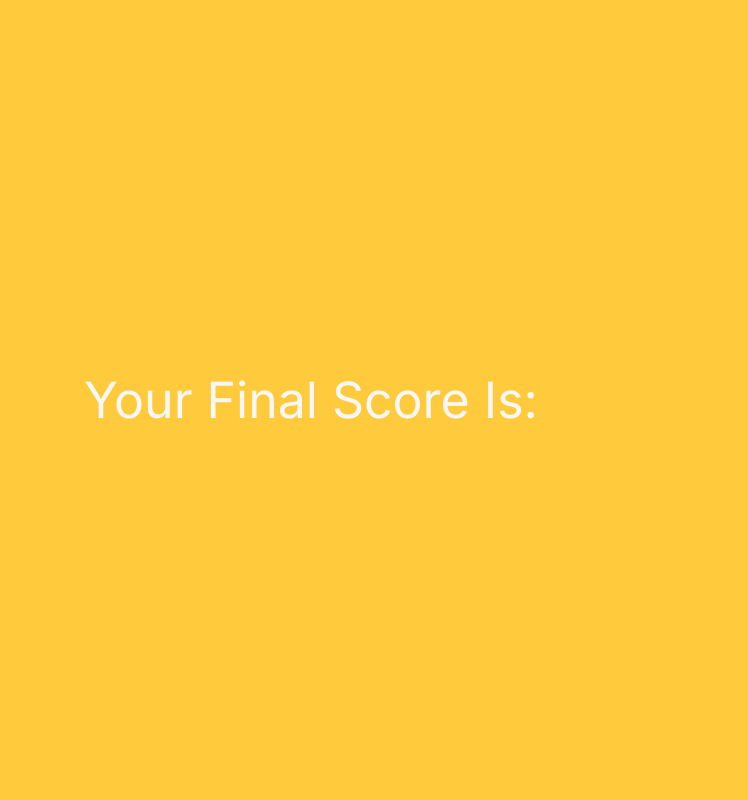
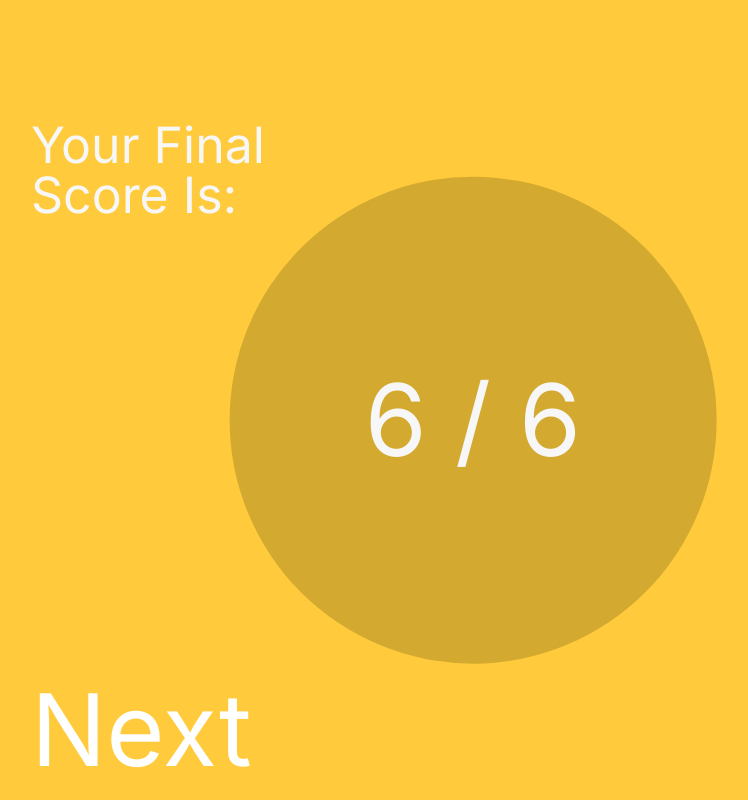
Before and after one commit to jpkanderton/bchm-quiz, a React app: page /finalScore in a window 1280 px wide. Shown: the whole page, without its empty margins (329-1077 px from the left). Built offline with nearby package versions, Linux system fonts and the light colour scheme.

Commit message:
adds changes to the thanks section

```diff
--- a/client/src/components/FinalScore.jsx
+++ b/client/src/components/FinalScore.jsx
@@ -6,7 +6,8 @@ const { useState } = React;
 export default () => {
   const navigate = useNavigate();
   const { state } = useLocation();
-  const points = state ? state.points : null;
+  const points = state ? state.points : 6;
+  const totalQuestions = state ? state.totalQuestions : 6;
 
   const handleClick = () => {
     navigate("/thanks");
@@ -14,9 +15,17 @@ export default () => {
 
   return (
     <div className="final-score-container">
-      <p className="final-score-text" onClick={handleClick}>
-        Your Final Score Is: {points}
-      </p>
+      <p className="final-score-text">Your Final Score Is:</p>
+      <div className="final-score-numbers-container">
+        <div class="final-score-numbers">
+          {points} / {totalQuestions}
+        </div>
+      </div>
+      <div className="next-container">
+        <a className="next" onClick={handleClick}>
+          Next
+        </a>
+      </div>
     </div>
   );
 };
--- a/client/src/components/Questions.jsx
+++ b/client/src/components/Questions.jsx
@@ -23,7 +23,9 @@ export default () => {
   //////////////// LOGIC TRIGGER A ROUTE CHANGE
   useEffect(() => {
     if (nextSection) {
-      navigate("/finalScore", { state: { points: points } });
+      navigate("/finalScore", {
+        state: { points: points, totalQuestions: questionNum },
+      });
     }
   }, [nextSection]);
 
--- a/client/src/components/Thanks.jsx
+++ b/client/src/components/Thanks.jsx
@@ -13,6 +13,11 @@ export default () => {
       <p className="thanks-text" onClick={handleClick}>
         Thanks for playing
       </p>
+      <div className="next-container next-container--thanks">
+        <a className="next" onClick={handleClick}>
+          Next
+        </a>
+      </div>
     </div>
   );
 };
--- a/public/main.css
+++ b/public/main.css
@@ -413,36 +413,88 @@ body {
   /* display: none; */
 }
 
-/* THANKS */
+/* FINAL SCORE */
 
-.thanks-container {
+.final-score-container {
+  width: 60rem;
+  margin: 0 auto;
   padding: 2rem 2rem;
-  height: 100vh;
-  display: flex;
-  justify-content: center;
-  align-items: center;
+  margin-top: 10rem;
+  display: grid;
+  grid-template-columns: repeat(4, 1fr);
 }
 
-.thanks-text {
+.final-score-text {
+  grid-column: 1 / 3;
   display: block;
   color: #f7f7f7;
   font-size: 5rem;
 }
 
-/* FINAL SCORE */
-
-.final-score-container {
-  padding: 2rem 2rem;
-  height: 100vh;
-  display: flex;
-  justify-content: center;
-  align-items: center;
+.final-score-numbers-container {
+  grid-row-start: 2;
+  grid-column: 3 / 6;
+  margin-top: 15rem;
 }
 
-.final-score-text {
-  display: block;
+.final-score-numbers {
+  position: relative;
+  display: inline-block;
+  font-size: 10rem;
+  color: #f7f7f7;
+}
+
+.final-score-numbers::before {
+  position: absolute;
+  content: "";
+  z-index: -1;
+  padding-bottom: 225%;
+  width: 225%;
+  top: 50%;
+  left: 50%;
+  transform: translate(-50%, -50%);
+  background-color: #33260235;
+  border-radius: 50rem;
+}
+
+.next-container {
+  grid-row-start: 4;
+  margin-top: 21rem;
+}
+
+.next {
+  font-size: 10rem;
+  text-decoration: none;
+  color: white;
+  cursor: pointer;
+}
+
+.next:hover {
+  color: #ffd86d;
+}
+
+/* THANKS */
+
+.thanks-container {
+  width: 80rem;
+  margin: 0 auto;
+  padding: 2rem 2rem;
+  margin-top: 10rem;
+  display: grid;
+  grid-template-columns: repeat(8, 1fr);
+}
+
+.thanks-text {
+  margin-top: 20rem;
+  grid-column: 1 / 9;
+  display: inline-block;
   color: #f7f7f7;
   font-size: 5rem;
+}
+
+.thanks-container .next-container {
+  grid-column: 6 / 9;
+  margin-top: 10vh;
 }
 
 /* SELECTION REQUIRED */
```
